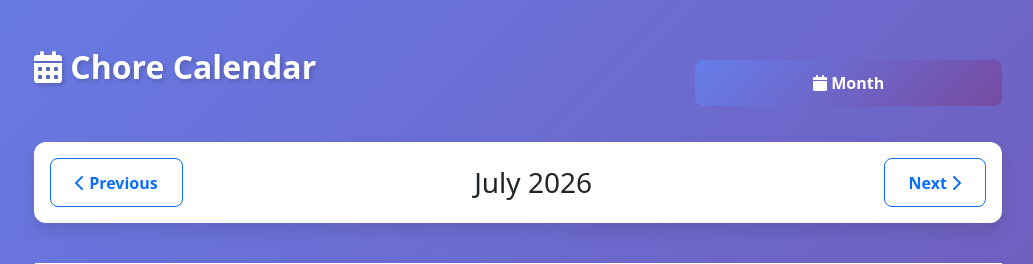
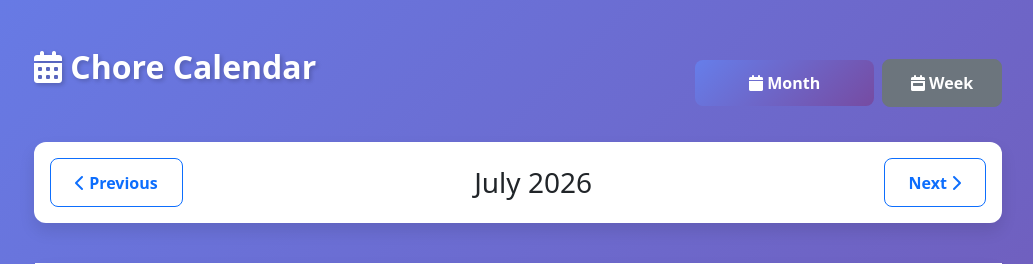
Before and after one commit to ThomasSchindler897/chore-assistant, a Flask app: page /calendar in a window 1280 px wide. Shown: the part 65-329 px from the top of the page, without its empty margins (122-1155 px from the left). Run offline with Flask 3, Linux system fonts and the light colour scheme; some libraries are stand-ins or nearby versions.

Commit message:
Calendar: weekly view, navigation, and improved styling
app.py: add weekly view, week navigation (start param), preload completions for month/week; templates/calendar.html: render monthly and weekly grids, week/month toggle, legend entry; static/style.css: .chore-completed styling and updated button styles

```diff
--- a/app.py
+++ b/app.py
@@ -298,68 +298,126 @@ def calendar():
                 except ValueError:
                     pass
 
-    # Set first day of week to Sunday
+    # Render monthly or weekly view
     calendar_module.setfirstweekday(calendar_module.SUNDAY)
-
-    # Get calendar with Sunday as first day (no rotation needed)
-    calendar_days = calendar_module.monthcalendar(year, month)
 
     month_name = calendar_module.month_name[month]
 
-    # Map chores to days
     chores_by_day = {}
-    # Preload completions for the month to avoid repeated DB hits
-    import calendar as _cal
-    last_day = _cal.monthrange(year, month)[1]
-    month_start = datetime(year, month, 1)
-    month_end = datetime(year, month, last_day, 23, 59, 59)
+    week_dates = None
+    chores_by_date = None
 
-    month_completions = Completion.query.filter(
-        Completion.completed_at >= month_start,
-        Completion.completed_at <= month_end
-    ).all()
+    if view == 'monthly':
+        # Get calendar with Sunday as first day
+        calendar_days = calendar_module.monthcalendar(year, month)
 
-    # Set of (chore_id, date)
-    completed_on = set((c.chore_id, c.completed_at.date()) for c in month_completions)
+        # Preload completions for the month to avoid repeated DB hits
+        import calendar as _cal
+        last_day = _cal.monthrange(year, month)[1]
+        month_start = datetime(year, month, 1)
+        month_end = datetime(year, month, last_day, 23, 59, 59)
 
-    for day_row in calendar_days:
-        for day in day_row:
-            if day == 0:
-                continue
+        month_completions = Completion.query.filter(
+            Completion.completed_at >= month_start,
+            Completion.completed_at <= month_end
+        ).all()
+
+        # Set of (chore_id, date)
+        completed_on = set((c.chore_id, c.completed_at.date()) for c in month_completions)
+
+        for day_row in calendar_days:
+            for day in day_row:
+                if day == 0:
+                    continue
+                chores_today = []
+                test_date = datetime(year, month, day)
+                test_date_str = test_date.strftime('%A')
+
+                for chore in all_chores:
+                    # IMPORTANT: Only show chores on or after their start_date
+                    if test_date.date() < chore.start_date.date():
+                        continue
+
+                    # Determine if this chore has a completion recorded for this date
+                    is_completed_for_date = (chore.id, test_date.date()) in completed_on
+
+                    # Single date (one-time) chores
+                    if chore.frequency == 'once':
+                        if test_date.date() == chore.start_date.date():
+                            chores_today.append({'chore': chore, 'completed': is_completed_for_date or chore.completed})
+
+                    # Daily chores
+                    elif chore.frequency == 'daily':
+                        chores_today.append({'chore': chore, 'completed': is_completed_for_date})
+
+                    # Weekly chores
+                    elif chore.frequency == 'weekly' and chore.frequency_details:
+                        due_days = [d.strip() for d in chore.frequency_details.split(',')]
+                        if test_date_str in due_days:
+                            chores_today.append({'chore': chore, 'completed': is_completed_for_date})
+
+                    # Monthly chores (ordinal format)
+                    elif chore.frequency == 'monthly' and chore.frequency_details:
+                        if isOrdinalDateMatch(test_date, chore.frequency_details):
+                            chores_today.append({'chore': chore, 'completed': is_completed_for_date})
+
+                chores_by_day[day] = chores_today
+
+    else:
+        # Weekly view: show 7-day window starting from 'start' param or today
+        start_str = request.args.get('start')
+        if start_str:
+            try:
+                start_date = datetime.strptime(start_str, '%Y-%m-%d').date()
+            except Exception:
+                start_date = today.date()
+        else:
+            start_date = today.date()
+
+        week_dates = [start_date + timedelta(days=i) for i in range(7)]
+
+        # compute prev/next week start strings for navigation
+        prev_start = week_dates[0] - timedelta(days=7)
+        next_start = week_dates[0] + timedelta(days=7)
+        prev_week_start = prev_start.isoformat()
+        next_week_start = next_start.isoformat()
+
+        week_start_dt = datetime.combine(week_dates[0], datetime.min.time())
+        week_end_dt = datetime.combine(week_dates[-1], datetime.max.time())
+
+        week_completions = Completion.query.filter(
+            Completion.completed_at >= week_start_dt,
+            Completion.completed_at <= week_end_dt
+        ).all()
+
+        completed_on = set((c.chore_id, c.completed_at.date()) for c in week_completions)
+
+        chores_by_date = {}
+        for d in week_dates:
             chores_today = []
-            test_date = datetime(year, month, day)
+            test_date = datetime(d.year, d.month, d.day)
             test_date_str = test_date.strftime('%A')
 
             for chore in all_chores:
-                # IMPORTANT: Only show chores on or after their start_date
                 if test_date.date() < chore.start_date.date():
                     continue
 
-                # Determine if this chore has a completion recorded for this date
                 is_completed_for_date = (chore.id, test_date.date()) in completed_on
 
-                # Single date (one-time) chores
                 if chore.frequency == 'once':
                     if test_date.date() == chore.start_date.date():
-                        # consider completed flag or completion record
                         chores_today.append({'chore': chore, 'completed': is_completed_for_date or chore.completed})
-
-                # Daily chores
                 elif chore.frequency == 'daily':
                     chores_today.append({'chore': chore, 'completed': is_completed_for_date})
-
-                # Weekly chores
                 elif chore.frequency == 'weekly' and chore.frequency_details:
-                    due_days = [d.strip() for d in chore.frequency_details.split(',')]
+                    due_days = [dd.strip() for dd in chore.frequency_details.split(',')]
                     if test_date_str in due_days:
                         chores_today.append({'chore': chore, 'completed': is_completed_for_date})
-
-                # Monthly chores (ordinal format: "1st Friday,4th Saturday")
                 elif chore.frequency == 'monthly' and chore.frequency_details:
                     if isOrdinalDateMatch(test_date, chore.frequency_details):
                         chores_today.append({'chore': chore, 'completed': is_completed_for_date})
 
-            chores_by_day[day] = chores_today
+            chores_by_date[d] = chores_today
 
     # Navigation
     prev_month = month - 1 if month > 1 else 12
@@ -371,15 +429,20 @@ def calendar():
                             year=year,
                             month=month,
                             month_name=month_name,
-                            calendar_days=calendar_days,
+                            calendar_days=locals().get('calendar_days'),
                             chores_by_day=chores_by_day,
+                            week_dates=week_dates,
+                            chores_by_date=chores_by_date,
+                            prev_week_start=locals().get('prev_week_start'),
+                            next_week_start=locals().get('next_week_start'),
                             prev_year=prev_year,
                             prev_month=prev_month,
                             next_year=next_year,
                             next_month=next_month,
                             today=today,
                             overdue_chores=overdue_chores,
-                            upcoming_chores=upcoming_chores)
+                            upcoming_chores=upcoming_chores,
+                            view=view)
 
 if __name__ == '__main__':
     app.run(debug=True)
--- a/templates/calendar.html
+++ b/templates/calendar.html
@@ -8,9 +8,11 @@
             <h1><i class="fas fa-calendar-alt"></i> Chore Calendar</h1>
         </div>
         <div class="col-lg-4 d-flex align-items-center justify-content-end gap-2">
-    <a href="/calendar?view=monthly"
-       class="btn btn-primary">
+    <a href="/calendar?view=monthly" class="btn {% if view == 'monthly' %}btn-primary{% else %}btn-secondary{% endif %}" style="min-width:120px">
         <i class="fas fa-calendar"></i> Month
+    </a>
+    <a href="/calendar?view=weekly" class="btn {% if view == 'weekly' %}btn-primary{% else %}btn-secondary{% endif %}" style="min-width:120px">
+        <i class="fas fa-calendar-week"></i> Week
     </a>
 </div>
     </div>
@@ -45,6 +47,15 @@
             <div class="card">
                 <div class="card-body">
                     <div class="d-flex justify-content-between align-items-center">
+                        {% if view == 'weekly' %}
+                            <a href="/calendar?view=weekly&start={{ prev_week_start }}" class="btn btn-outline-primary">
+                                <i class="fas fa-chevron-left"></i> Previous
+                            </a>
+                            <h3 class="mb-0">Week: {{ week_dates[0].strftime('%b %d') }} — {{ week_dates[-1].strftime('%b %d, %Y') }}</h3>
+                            <a href="/calendar?view=weekly&start={{ next_week_start }}" class="btn btn-outline-primary">
+                                Next <i class="fas fa-chevron-right"></i>
+                            </a>
+                        {% else %}
                             <a href="/calendar?year={{ prev_year }}&month={{ prev_month }}&view={{ view }}" class="btn btn-outline-primary">
                                 <i class="fas fa-chevron-left"></i> Previous
                             </a>
@@ -52,6 +63,7 @@
                             <a href="/calendar?year={{ next_year }}&month={{ next_month }}&view={{ view }}" class="btn btn-outline-primary">
                                 Next <i class="fas fa-chevron-right"></i>
                             </a>
+                        {% endif %}
                     </div>
                 </div>
             </div>
@@ -66,6 +78,7 @@
                     <div class="table-responsive">
                         <table class="table mb-0">
                             <thead>
+                                {% if view == 'monthly' %}
                                     <tr style="background-color: #f8f9fa;">
                                         <th class="text-center py-3">Sun</th>
                                         <th class="text-center py-3">Mon</th>
@@ -75,8 +88,16 @@
                                         <th class="text-center py-3">Fri</th>
                                         <th class="text-center py-3">Sat</th>
                                     </tr>
+                                {% else %}
+                                    <tr style="background-color: #f8f9fa;">
+                                        {% for d in week_dates %}
+                                            <th class="text-center py-3">{{ d.strftime('%a') }}</th>
+                                        {% endfor %}
+                                    </tr>
+                                {% endif %}
                             </thead>
                             <tbody>
+                                {% if view == 'monthly' %}
                                     {% for week in calendar_days %}
                                         <tr>
                                             {% for day in week %}
@@ -86,11 +107,9 @@
                                                     {% elif day != 0 %}
                                                         class="bg-light"
                                                     {% endif %}>
-
                                                     {% if day == 0 %}
                                                         <!-- Empty cell -->
                                                     {% else %}
-                                                    <!-- Day number -->
                                                         <div class="mb-2">
                                                             <strong class="fs-5">{{ day }}</strong>
                                                             {% if day == today.day and month == today.month and year == today.year %}
@@ -98,7 +117,6 @@
                                                             {% endif %}
                                                         </div>
 
-                                                    <!-- Chores for this day -->
                                                         <div style="font-size: 0.85rem;">
                                                             {% if chores_by_day.get(day) %}
                                                                 {% for entry in chores_by_day.get(day) %}
@@ -123,6 +141,40 @@
                                             {% endfor %}
                                         </tr>
                                     {% endfor %}
+                                {% else %}
+                                    <tr>
+                                        {% for d in week_dates %}
+                                            <td style="height: 160px; vertical-align: top; padding: 8px; border: 1px solid #dee2e6;" class="bg-light">
+                                                <div class="mb-2">
+                                                    <strong class="fs-5">{{ d.day }}</strong>
+                                                    {% if d == today.date() %}
+                                                        <span class="badge bg-warning text-dark">Today</span>
+                                                    {% endif %}
+                                                </div>
+
+                                                <div style="font-size: 0.85rem;">
+                                                    {% if chores_by_date.get(d) %}
+                                                        {% for entry in chores_by_date.get(d) %}
+                                                            <div class="mb-1">
+                                                                {% if entry.completed %}
+                                                                    <span class="badge bg-success chore-completed">
+                                                                        <i class="fas fa-check"></i> {{ entry.chore.name[:16] }}{% if entry.chore.name|length > 16 %}...{% endif %}
+                                                                    </span>
+                                                                {% else %}
+                                                                    <span class="badge bg-primary">
+                                                                        <i class="fas fa-check-circle"></i> {{ entry.chore.name[:16] }}{% if entry.chore.name|length > 16 %}...{% endif %}
+                                                                    </span>
+                                                                {% endif %}
+                                                            </div>
+                                                        {% endfor %}
+                                                    {% else %}
+                                                        <span class="text-muted"><i class="fas fa-check"></i> Free</span>
+                                                    {% endif %}
+                                                </div>
+                                            </td>
+                                        {% endfor %}
+                                    </tr>
+                                {% endif %}
                             </tbody>
                         </table>
                     </div>
```
Also changed, not shown: static/style.css (+30 -0 lines). Lines whose indentation alone changed are shown as unchanged.
